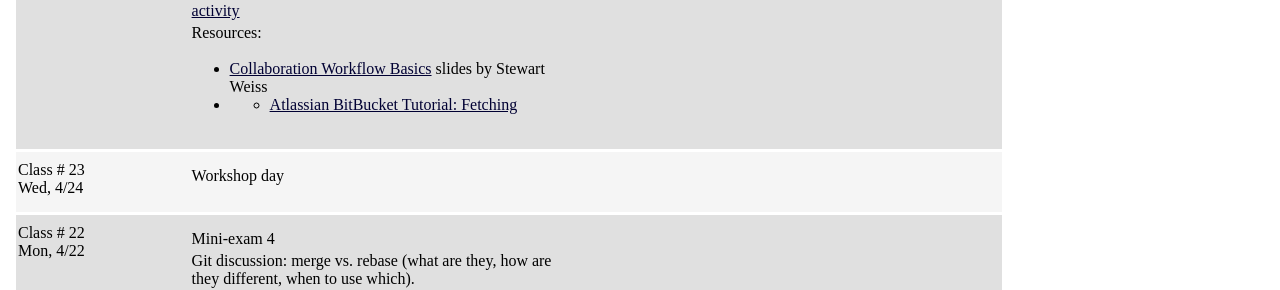
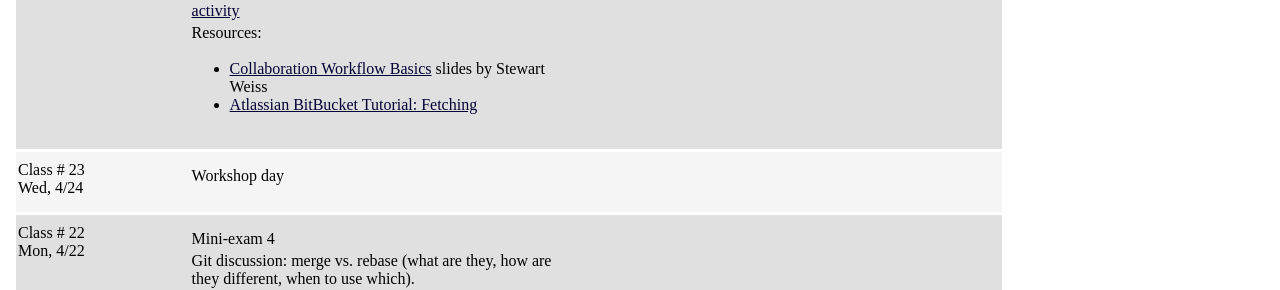
Before and after one commit to joannakl/ossd_s19, a Jekyll site: the page built from daily_all.html, in a window 1280 px wide. Shown: the part 756-1046 px from the top of the page. Built offline with Jekyll 4.4.1, drawn with Linux system fonts in a browser that asks for light colours; comment, search, counter and statistics services are not loaded.

```diff
--- a/_includes/daily/24.markdown
+++ b/_includes/daily/24.markdown
@@ -17,7 +17,7 @@ Git workflow practice: fetch vs pull, merge vs. rebase, working with multiple br
 Resources:
 
 - [Collaboration Workflow Basics](http://www.compsci.hunter.cuny.edu/~sweiss/course_materials/csci395.86/slides/collaborating_workflows.html#1) slides by Stewart Weiss
-- - [Atlassian BitBucket Tutorial: Fetching](https://www.atlassian.com/git/tutorials/syncing/git-fetch)
+- [Atlassian BitBucket Tutorial: Fetching](https://www.atlassian.com/git/tutorials/syncing/git-fetch)
 
 </p>
 </div>
```
